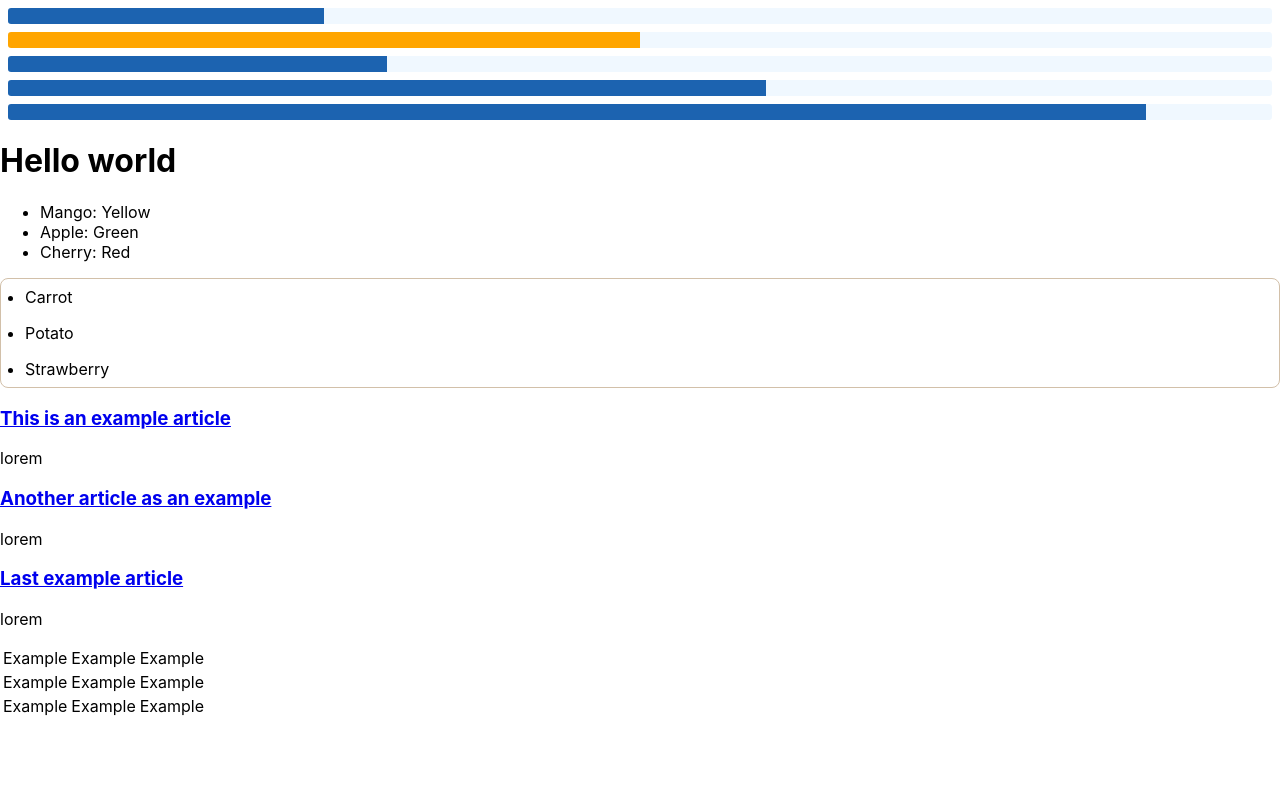
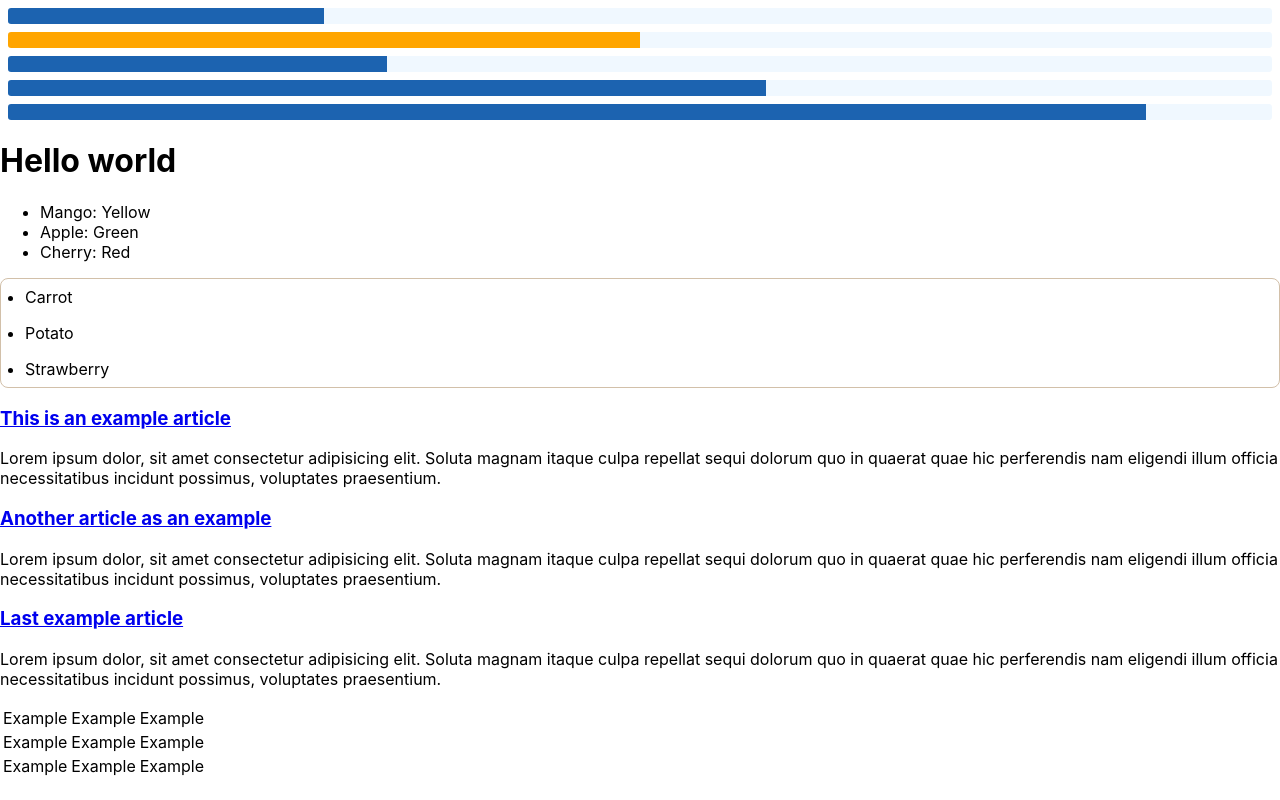
Before and after one commit to yryskulKuttubaeva/25.03react, a React (Create React App) app: page / in a window 1280 px wide. Built offline with nearby package versions, Linux system fonts and the light colour scheme.

Commit message:
added lorem

```diff
--- a/src/App.js
+++ b/src/App.js
@@ -32,9 +32,9 @@ function App() {
   ));
 
   const articles = [
-    { title: "This is an example article", url: "#", teaser: "lorem" },
-    { title: "Another article as an example", url: "#", teaser: "lorem" },
-    { title: "Last example article", url: "#", teaser: "lorem" },
+    { title: "This is an example article", url: "#", teaser: "Lorem ipsum dolor, sit amet consectetur adipisicing elit. Soluta magnam itaque culpa repellat sequi dolorum quo in quaerat quae hic perferendis nam eligendi illum officia necessitatibus incidunt possimus, voluptates praesentium." },
+    { title: "Another article as an example", url: "#", teaser: "Lorem ipsum dolor, sit amet consectetur adipisicing elit. Soluta magnam itaque culpa repellat sequi dolorum quo in quaerat quae hic perferendis nam eligendi illum officia necessitatibus incidunt possimus, voluptates praesentium." },
+    { title: "Last example article", url: "#", teaser: "Lorem ipsum dolor, sit amet consectetur adipisicing elit. Soluta magnam itaque culpa repellat sequi dolorum quo in quaerat quae hic perferendis nam eligendi illum officia necessitatibus incidunt possimus, voluptates praesentium." },
   ];
 
   return (
```
